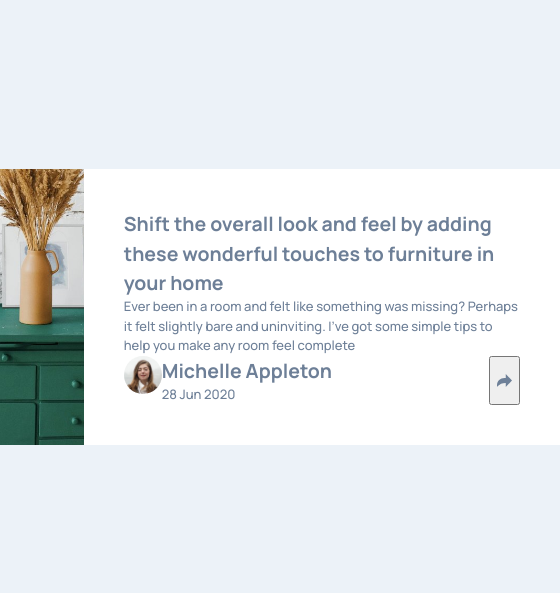
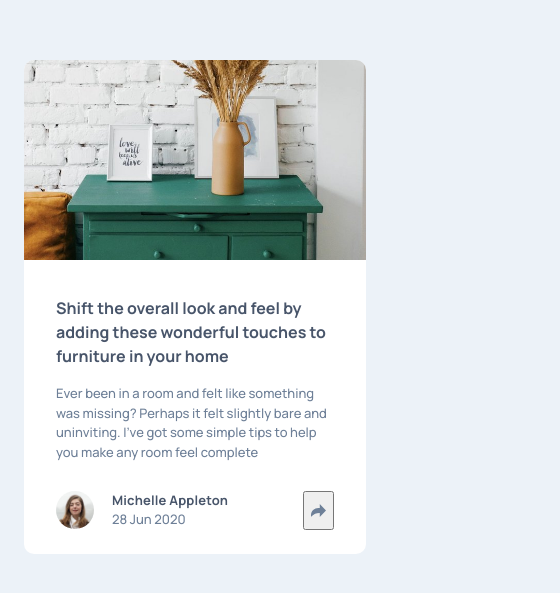
Before and after one commit to ag7621/fem-article-preview, a plain HTML site: page index.html in a window 390 px wide. Shown: the part 115-708 px from the top of the page, 560 px wide, since content can reach past the window. Drawn offline with Linux system fonts and the light colour scheme.

Commit message:
update index, style
added mobile view styling

```diff
--- a/index.html
+++ b/index.html
@@ -17,6 +17,7 @@
 <body>
     <main>
         <article class="card">
+            <!-- <img src="images/drawers.jpg" alt=""> -->
             <div class="card__img">
                 <!-- <img src="images/drawers.jpg" alt=""> -->
             </div>
@@ -28,16 +29,26 @@
                     Ever been in a room and felt like something was missing? Perhaps it felt slightly bare and
                     uninviting. I've got some simple tips to help you make any room feel complete
                 </p>
-                <div class="card__author">
+                <!-- <div class="card__author">
                     <img class="card__author-img" src="images/avatar-michelle.jpg" alt="">
                     <div class="author__info">
-                        <h2>Michelle Appleton</h2>
+                        <h2 class="author__name">Michelle Appleton</h2>
                         <p>28 Jun 2020</p>
                     </div>
                     <button>
                         <img src="images/icon-share.svg" alt="">
                     </button>
+                </div> -->
+            </div>
+            <div class="card__author">
+                <img class="card__author-img" src="images/avatar-michelle.jpg" alt="">
+                <div class="author__info">
+                    <h2 class="author__name">Michelle Appleton</h2>
+                    <p>28 Jun 2020</p>
                 </div>
+                <button>
+                    <img src="images/icon-share.svg" alt="">
+                </button>
             </div>
         </article>
     </main>
--- a/style.css
+++ b/style.css
@@ -19,7 +19,7 @@
 
     /* font size */
     --fs-400: 0.813rem;
-
+    --fs-500: 1rem;
     /* font weight */
     --fw-regular: 500;
     --fw-bold: 700;
@@ -84,6 +84,7 @@ h6 {
 body {
     background-color: var(--clr-main-bg);
     color: var(--clr-text-primary);
+    margin: 0 1.5rem;
     font-family: 'Manrope', sans-serif;
     font-size: var(--fs-400);
     font-weight: var(--fw-regular);
@@ -93,23 +94,41 @@ body {
 }
 
 .card {
-    display: flex;
+    /* display: flex; */
+    /* flex-direction: column; */
+    /* display: grid; */
     background-color: var(--clr-card-bg);
-    max-width: 45.625rem;
+    border-radius: 10px;
+    overflow: hidden;
+    /* grid-template-rows: auto auto; */
+    /* max-width: 45.625rem; */
 }
 
 .card__img {
     background-image: url("images/drawers.jpg");
     background-size: cover;
-    width: 40rem;
+    background-repeat: no-repeat;
+    background-position: 0 25%;
+    height: 12.5rem;
+    overflow: hidden;
 }
 
 .card__content {
-    padding: 2.5rem;
+    padding: 2.25rem 2.4rem 0 2rem;
+}
+
+.card__title {
+    color: var(--clr-heading-primary);
+    font-size: var(--fs-500);
+}
+
+.card__content>p {
+    margin-top: 1rem;
 }
 
 .card__author {
     display: flex;
+    padding: 1.75rem 2rem 1.5rem;
 }
 
 .card__author-img {
@@ -117,6 +136,30 @@ body {
     height: 2.375rem;
 }
 
+.author__info {
+    margin-left: 1.125rem;
+}
+
+.author__name {
+    color: var(--clr-heading-primary);
+    font-size: var(--fs-400);
+    letter-spacing: 0.15px;
+}
+
 button {
     margin-left: auto;
 }
+
+/* @media (min-width: 600px) {
+
+    .card {
+        grid-template-columns: 39% 1fr;
+        grid-template-rows: 1fr;
+        max-width: 45.625rem;
+    }
+
+    .card__img {
+        background-repeat: no-repeat;
+        background-position: left;
+    }
+} */
```
